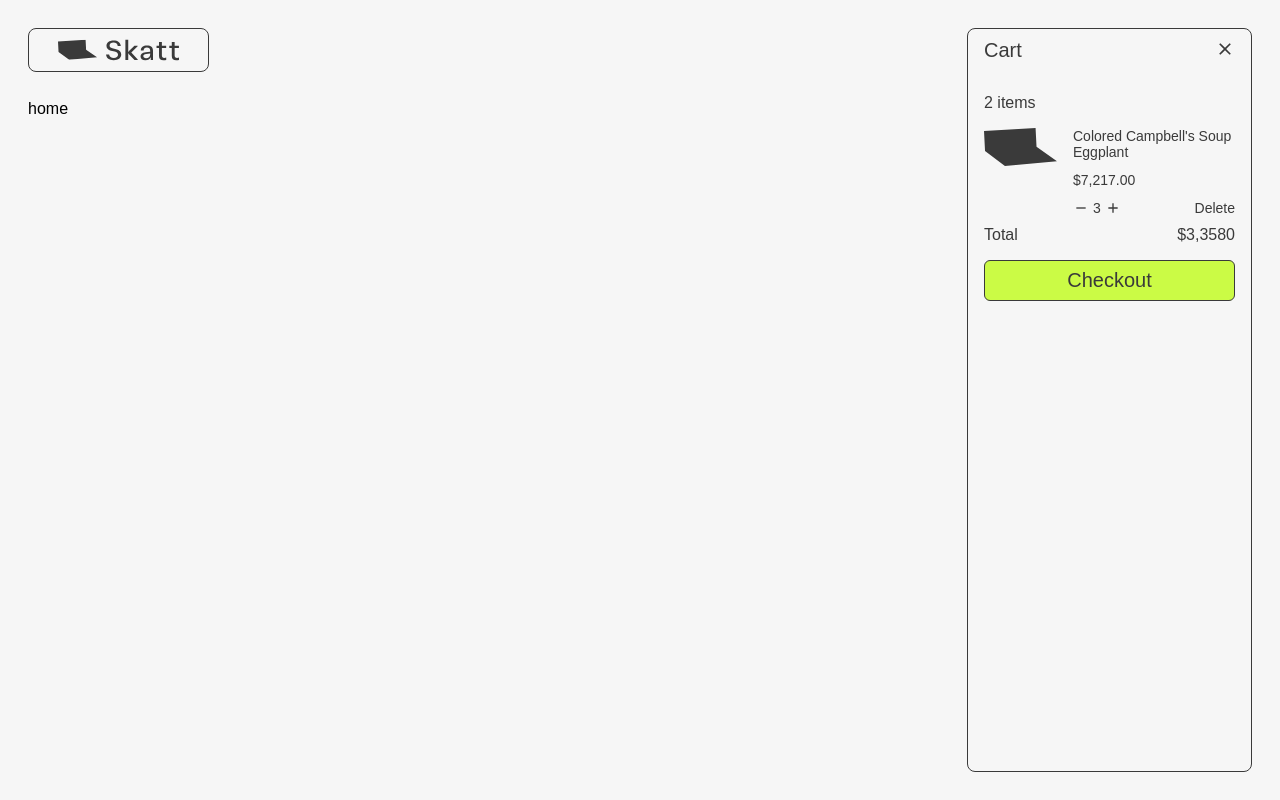
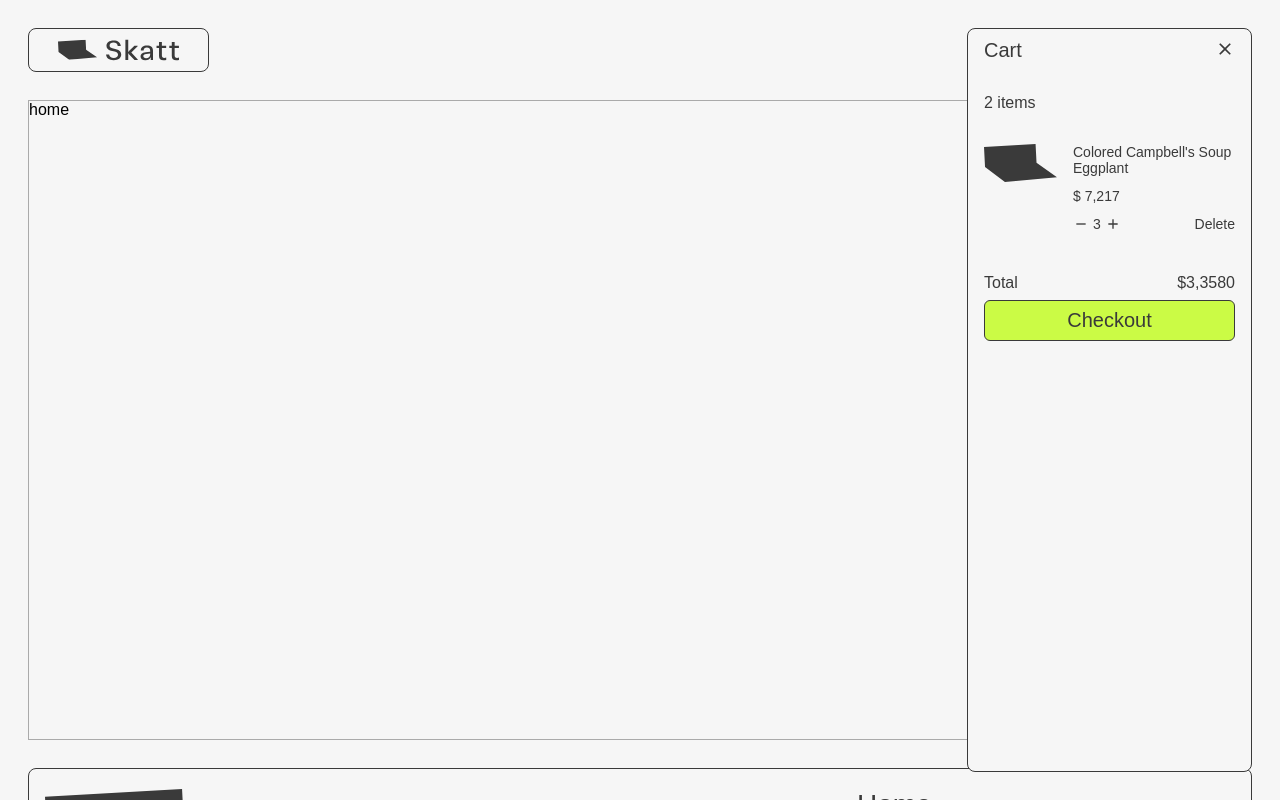
Before and after one commit to Wuuups/Skatt, a Next.js app: page / in a window 1280 px wide. Both pictures are taken after a click on the button "Cart". Shown: the top 800 px of the page. Built offline with nearby package versions, Linux system fonts and the light colour scheme; a web font is replaced by a local one.

Commit message:
page transition half

```diff
--- a/app/layout.js
+++ b/app/layout.js
@@ -13,9 +13,9 @@ export default function RootLayout({ children }) {
           <header>
             <Header />
           </header>
-          <PageTransition>
-            <main>{children}</main>
-          </PageTransition>
+          <main>
+            <PageTransition>{children}</PageTransition>
+          </main>
           <footer>
             <Footer />
           </footer>
--- a/component/Header-Section/Cart.jsx
+++ b/component/Header-Section/Cart.jsx
@@ -14,7 +14,7 @@ export default function Cart() {
               </div>
               <div className={styles['info']}>
                 <div>Colored Campbell's Soup Eggplant</div>
-                <div>$7,217.00</div>
+                <div>$ 7,217</div>
                 <div className={styles['num']}>
                   <div className={styles['edit-num']}>
                     <img src="/icons/minus.svg" />
@@ -26,13 +26,13 @@ export default function Cart() {
               </div>
             </div>
           </div>
-        </div>
-        <div className={styles['checkout-area']}>
-          <div className={styles['price']}>
-            <div>Total</div>
-            <div>$3,3580</div>
+          <div className={styles['checkout-area']}>
+            <div className={styles['price']}>
+              <div>Total</div>
+              <div>$3,3580</div>
+            </div>
+            <button className={styles['checkout']}>Checkout</button>
           </div>
-          <button className={styles['checkout']}>Checkout</button>
         </div>
       </div>
     </>
--- a/component/Header-Section/cart.module.scss
+++ b/component/Header-Section/cart.module.scss
@@ -1,10 +1,10 @@
-.cart{
+.cart {
   color: var(--neutral-dark);
   padding-block: 32px;
 
   .cart-list {
     display: grid;
-      gap: 16px;
+    gap: 32px;
     .items {
       display: grid;
       grid-template-columns: repeat(3, 1fr);
@@ -27,7 +27,7 @@
           .edit-num {
             display: flex;
             align-items: center;
-                  & img{
+            & img {
               height: 16px;
             }
             > div {
@@ -37,10 +37,9 @@
         }
       }
     }
-   }
     .checkout-area {
       display: grid;
-      gap: 16px;
+      gap: 8px;
       .price {
         display: flex;
         justify-content: space-between;
@@ -59,3 +58,4 @@
       }
     }
   }
+}
--- a/component/Header/header.module.scss
+++ b/component/Header/header.module.scss
@@ -13,7 +13,7 @@
     padding: 10px 16px;
     border: 1px solid var(--neutral-dark);
     border-radius: 8px;
-    background-color: var(--neutral-light);
+    background: var(--neutral-light);
   }
 
   .menu {
@@ -32,6 +32,7 @@
       justify-content: space-between;
       align-items: center;
       position: relative;
+      background: var(--neutral-light);
 
       button {
         cursor: pointer;
--- a/component/PageTransition/index.js
+++ b/component/PageTransition/index.js
@@ -1,52 +1,89 @@
-// components/PageTransition.js
 'use client'
-import React, { useRef, useEffect } from 'react'
+import React, { useRef, useEffect, useState } from 'react'
 import { usePathname } from 'next/navigation'
 import { gsap } from 'gsap'
-import { TransitionGroup, CSSTransition } from 'react-transition-group'
-import styles from './page-transition.module.scss'
-
 
 const PageTransition = ({ children }) => {
   const pathname = usePathname()
-  const nodeRef = useRef(null)
+
+  const currentRef = useRef()
+  const newRef = useRef()
+
+  const [prevPath, setPrevPath] = useState(pathname)
+  const [isAnimating, setIsAnimating] = useState(false)
+  const [content, setContent] = useState(children)
+  const [newContent, setNewContent] = useState(null)
 
   useEffect(() => {
-    const handleStart = () => {
-      gsap.to(nodeRef.current, {
+    if (prevPath !== pathname && !isAnimating) {
+      setIsAnimating(true)
+      const currentNode = currentRef.current
+      const newNode = newRef.current
+
+      // 將先前頁面保留
+      setNewContent(children)
+
+      if (pathname === '/') {
+        // 當前頁面與新頁面同時移動
+        gsap.to([currentNode], {
+          x: window.innerWidth,
+          duration: 0.7,
+          ease: 'power1.inOut',
+
+          // 切換結束後設定新的頁面內容
+         //  onComplete: () => {
+         //    setContent(children)
+         //    setPrevPath(pathname)
+         //    gsap.fromTo(
+         //      newNode,
+         //      { x: -window.innerWidth },
+         //      {
+         //        x: 0,
+         //        duration: 0.7,
+         //        ease: 'power1.inOut',
+         //        onComplete: () => {
+         //          setIsAnimating(false)
+         //        },
+         //      }
+         //    )
+         //  },
+        })
+      } else {
+        gsap.to([currentNode], {
           x: -window.innerWidth,
-        duration: 0.5,
+          duration: 0.7,
           ease: 'power1.inOut',
-      })
-    }
-
-    const handleComplete = () => {
+          onComplete: () => {
+            setContent(children)
+            setPrevPath(pathname)
             gsap.fromTo(
-        nodeRef.current,
+              newNode,
               { x: window.innerWidth },
               {
                 x: 0,
-          duration: 0.5,
+                duration: 0.7,
                 ease: 'power1.inOut',
+                onComplete: () => {
+                  setIsAnimating(false)
+                },
               }
             )
+          },
+        })
       }
-
-    handleStart()
-    handleComplete()
-  }, [pathname])
+    }
+  }, [pathname, prevPath, isAnimating, children])
 
   return (
-    <TransitionGroup>
-      <CSSTransition
-        key={pathname}
-        timeout={500}
-        classNames={styles.page}
-        nodeRef={nodeRef}
-      >
-        <div ref={nodeRef}>{children}</div>
-      </CSSTransition>
-    </TransitionGroup>
+    <>
+      {/* 此為chileren */}
+      <div ref={currentRef} style={{ position: 'absolute', width: '100%' }}>
+        {content}
+      </div>
+      <div ref={newRef} style={{ position: 'absolute', width: '100%' }}>
+        {newContent}
+      </div>
+    </>
   )
 }
 
--- a/styles/globals.css
+++ b/styles/globals.css
@@ -42,7 +42,11 @@ body {
 main {
   margin-top: 100px;
   flex: 1 0 auto;
-  height: 200vh;
+  height: 80vh;
+  border: 1px solid #aaa;
+  position: relative;
+  overflow-x: hidden;
+  display: flex;
 }
 
 header {
@@ -50,6 +54,7 @@ header {
   padding: 28px 0;
   position: fixed;
   width: calc(100% - 56px);
+  z-index: 77777;
 }
 
 footer {
```
Also changed, not shown: component/PageTransition/page-transition.module.scss (deleted, +0 -22 lines). Lines whose indentation alone changed are shown as unchanged.
